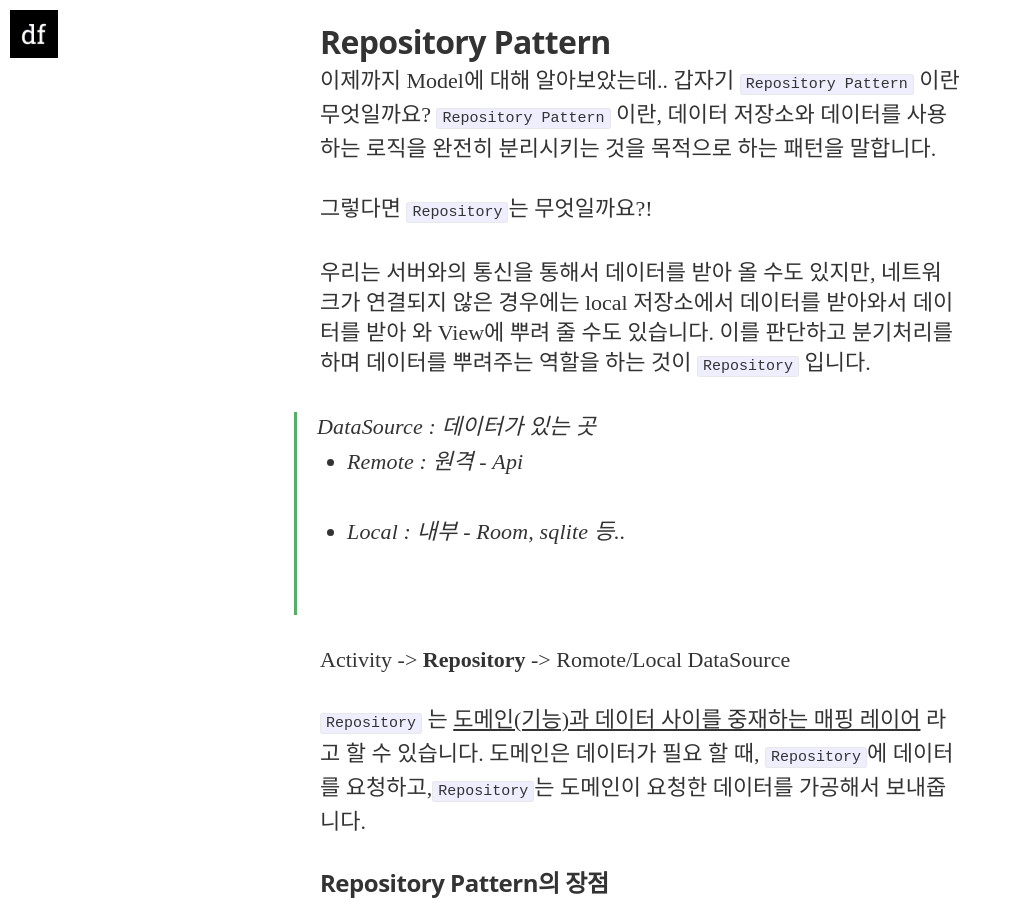
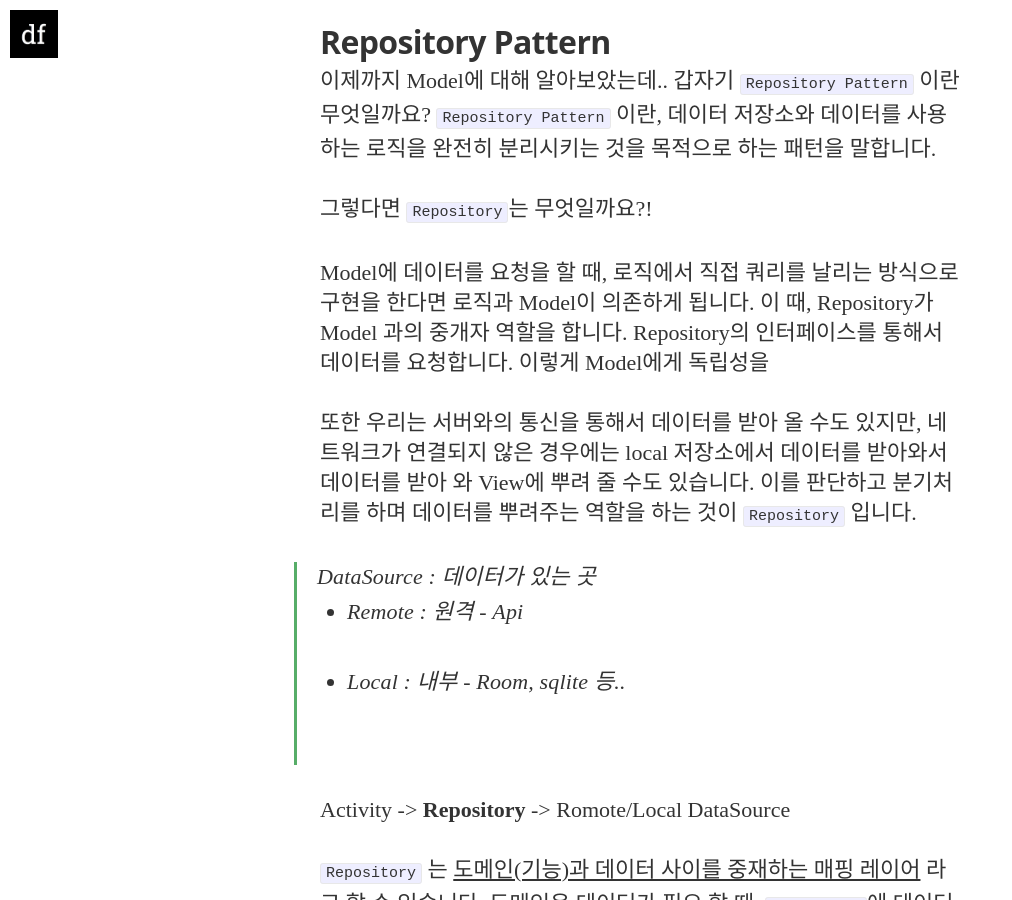
Before and after one commit to seunghee63/seunghee63.github.io, a Jekyll site: the page built from _posts/2019-12-29-model&repository.md, in a window 1280 px wide and 900 px high, scrolled down 1263 px. Shown: the whole window, without its empty margins (0-1012 px from the left). Built offline with Jekyll 4.4.1, drawn with Linux system fonts in a browser that asks for light colours; nearby versions of some CDN libraries; some web fonts are replaced; our own code applies the rules of GitHub Pages for plain Markdown files.

```diff
--- a/_posts/2019-12-29-model&repository.md
+++ b/_posts/2019-12-29-model&repository.md
@@ -38,7 +38,10 @@
 
 그렇다면 `Repository`는 무엇일까요?!
 
-우리는 서버와의 통신을 통해서 데이터를 받아 올 수도 있지만, 네트워크가 연결되지 않은 경우에는 local 저장소에서 데이터를 받아와서 데이터를 받아 와 View에 뿌려 줄 수도 있습니다. 이를 판단하고 분기처리를 하며 데이터를 뿌려주는 역할을 하는 것이 `Repository` 입니다.
+Model에 데이터를 요청을 할 때, 로직에서 직접 쿼리를 날리는 방식으로 구현을 한다면 로직과 Model이 의존하게 됩니다.
+이 때, Repository가 Model 과의 중개자 역할을 합니다. Repository의 인터페이스를 통해서 데이터를 요청합니다. 이렇게 Model에게 독립성을
+
+또한 우리는 서버와의 통신을 통해서 데이터를 받아 올 수도 있지만, 네트워크가 연결되지 않은 경우에는 local 저장소에서 데이터를 받아와서 데이터를 받아 와 View에 뿌려 줄 수도 있습니다. 이를 판단하고 분기처리를 하며 데이터를 뿌려주는 역할을 하는 것이 `Repository` 입니다.
 
 > DataSource : 데이터가 있는 곳
 >
```
Also changed, not shown: _posts/2020-04-20-인턴 면접후기.md (added, +25 -0 lines).
